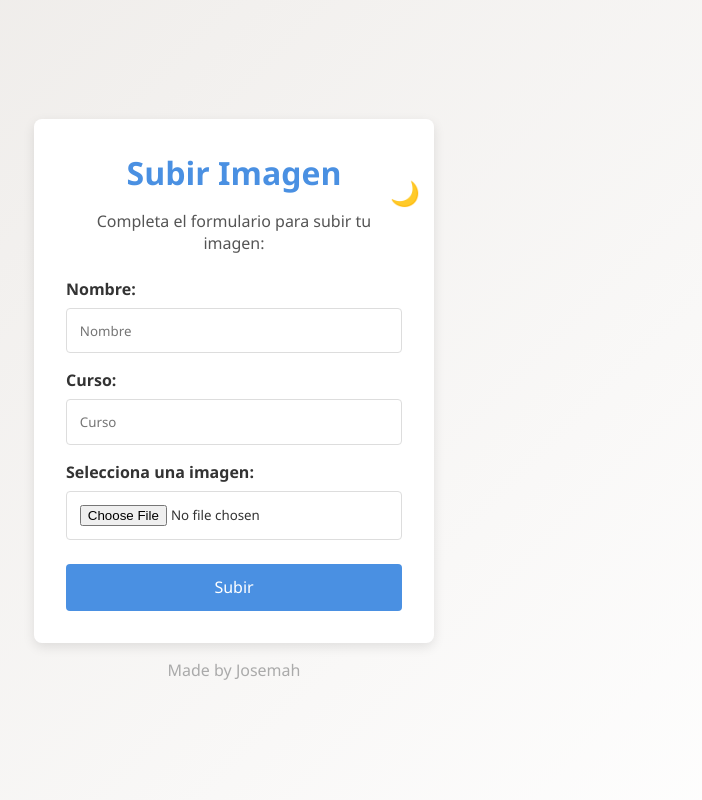
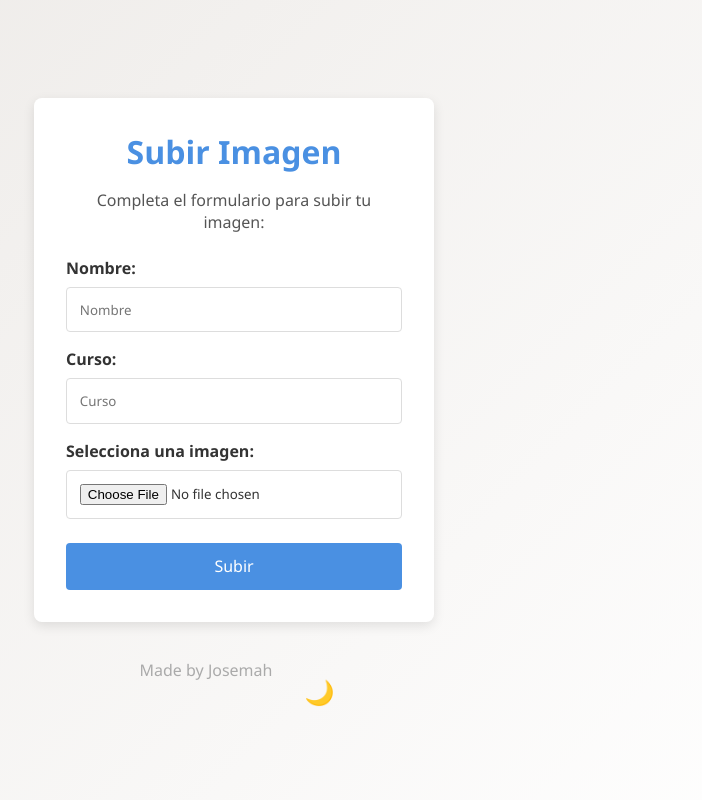
Before and after one commit to josemah32/webcole, a website: page index.html in a window 1280 px wide. Shown: the whole page, without its empty margins (406-1108 px from the left). Drawn offline with Linux system fonts and the light colour scheme.

Commit message:
Update index.html

```diff
--- a/index.html
+++ b/index.html
@@ -122,12 +122,12 @@
           position: relative;
           bottom: 0;
           width: 100%;
+          display: flex; /* Usamos flexbox para alinear el contenido */
+          justify-content: center; /* Centramos el contenido */
+          align-items: center; /* Alineamos verticalmente */
         }
 
         .toggle-button {
-          position: absolute; /* Para colocar el botón en la esquina */
-          top: 20px; /* Ajusta la posición vertical */
-          right: 20px; /* Ajusta la posición horizontal */
           background: none; /* Sin fondo */
           border: none; /* Sin borde */
           cursor: pointer;
@@ -135,6 +135,7 @@
           width: 40px; /* Ajusta el tamaño de la hitbox */
           height: 40px; /* Ajusta el tamaño de la hitbox */
           transition: color 0.3s; /* Transición para el color */
+          margin-left: 8px; /* Espacio entre el texto y el icono */
         }
 
         .dark-mode .toggle-button {
@@ -164,14 +165,13 @@
 
             <button type="submit">Subir</button>
         </form>
-
-        <button class="toggle-button" onclick="toggleDarkMode()">
-            🌙 <!-- Luna para modo oscuro -->
-        </button>
     </div>
 
     <footer>
         Made by Josemah
+        <button class="toggle-button" onclick="toggleDarkMode()">
+            🌙 <!-- Luna para modo oscuro -->
+        </button>
     </footer>
 
     <script src="script.js"></script>
```
